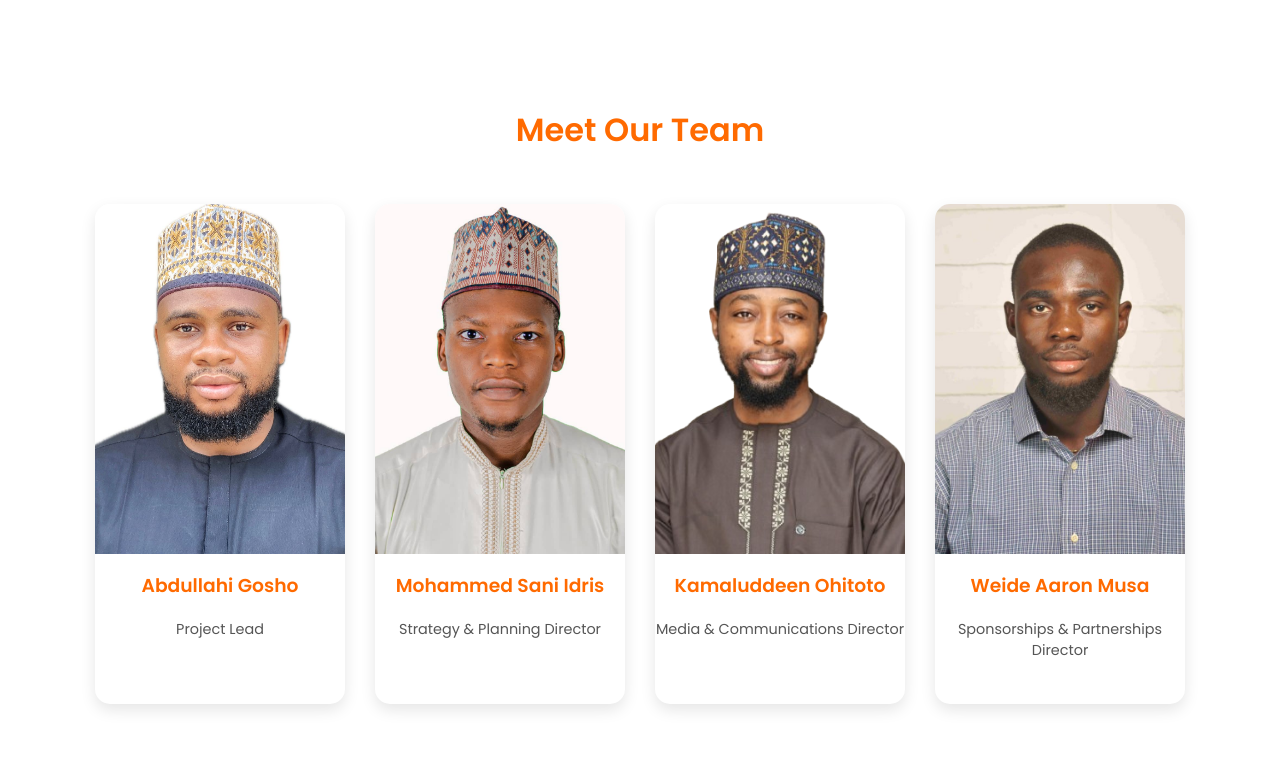
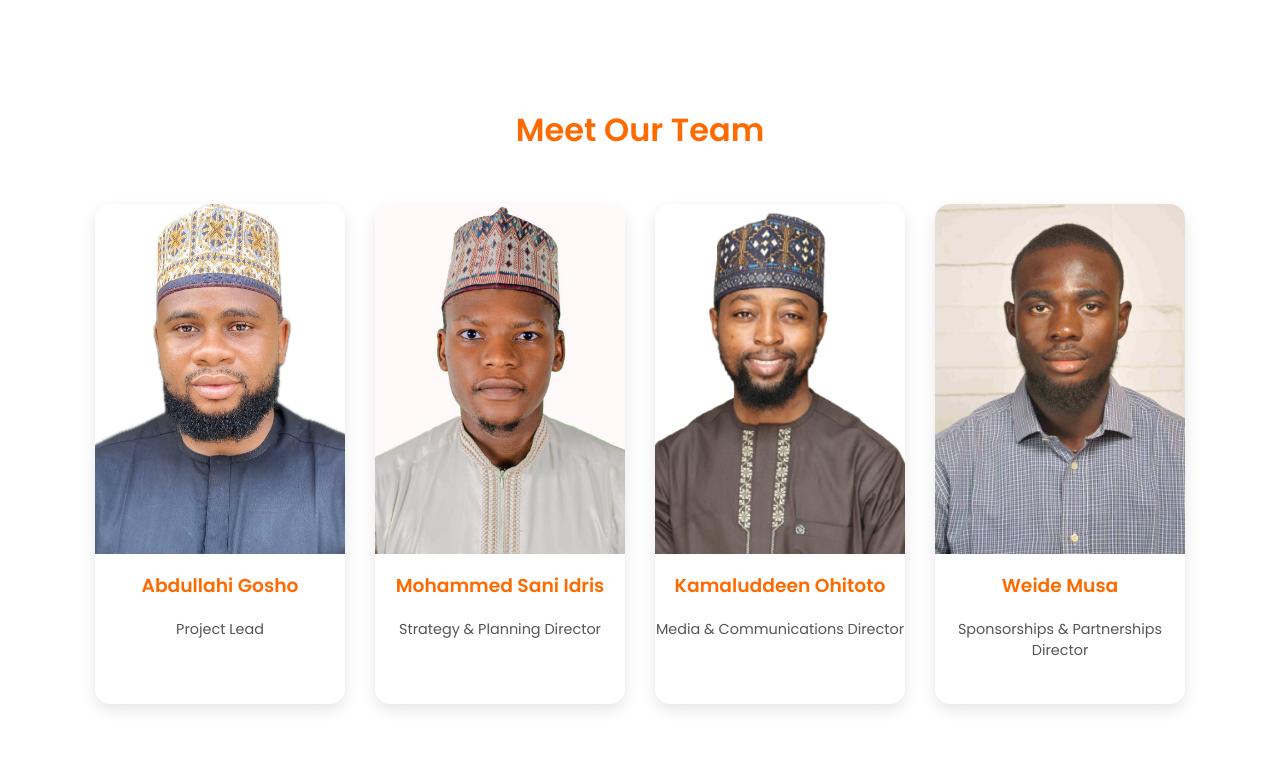
Before and after one commit to Software443/Ultimate-Cup-Website, a Flask app: page / in a window 1280 px wide. Shown: the part 1495-2278 px from the top of the page. Run offline with Flask 3, Linux system fonts and the light colour scheme.

Commit message:
Update on team images

```diff
--- a/templates/index.html
+++ b/templates/index.html
@@ -585,7 +585,7 @@
                 <div class="card-inner">
                     <div class="card-front">
                         <img src="{{ url_for('static', filename='images/Musa.jpg') }}" alt="Team Member" />
-                        <h3>Weide Aaron Musa</h3>
+                        <h3>Weide Musa</h3>
                         <p>Sponsorships & Partnerships Director</p>
                     </div>
                     <div class="card-back">
```
